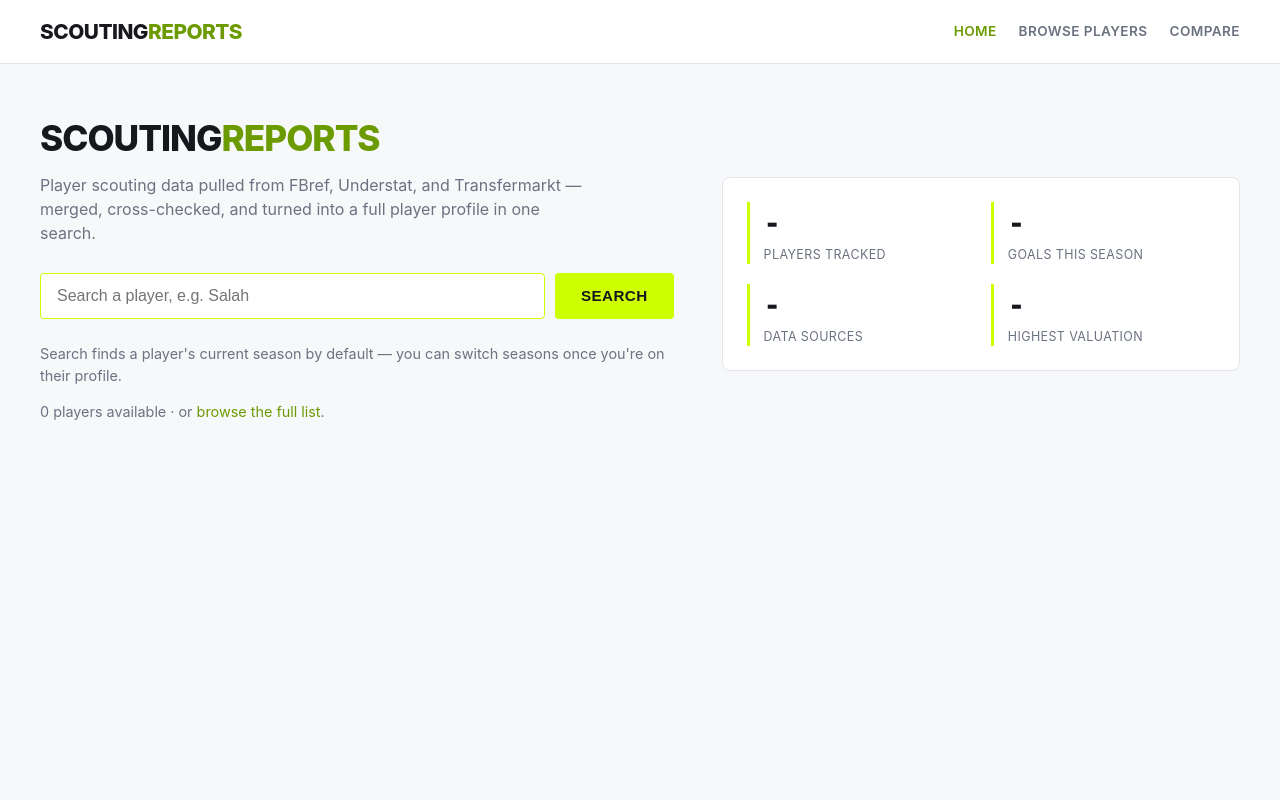
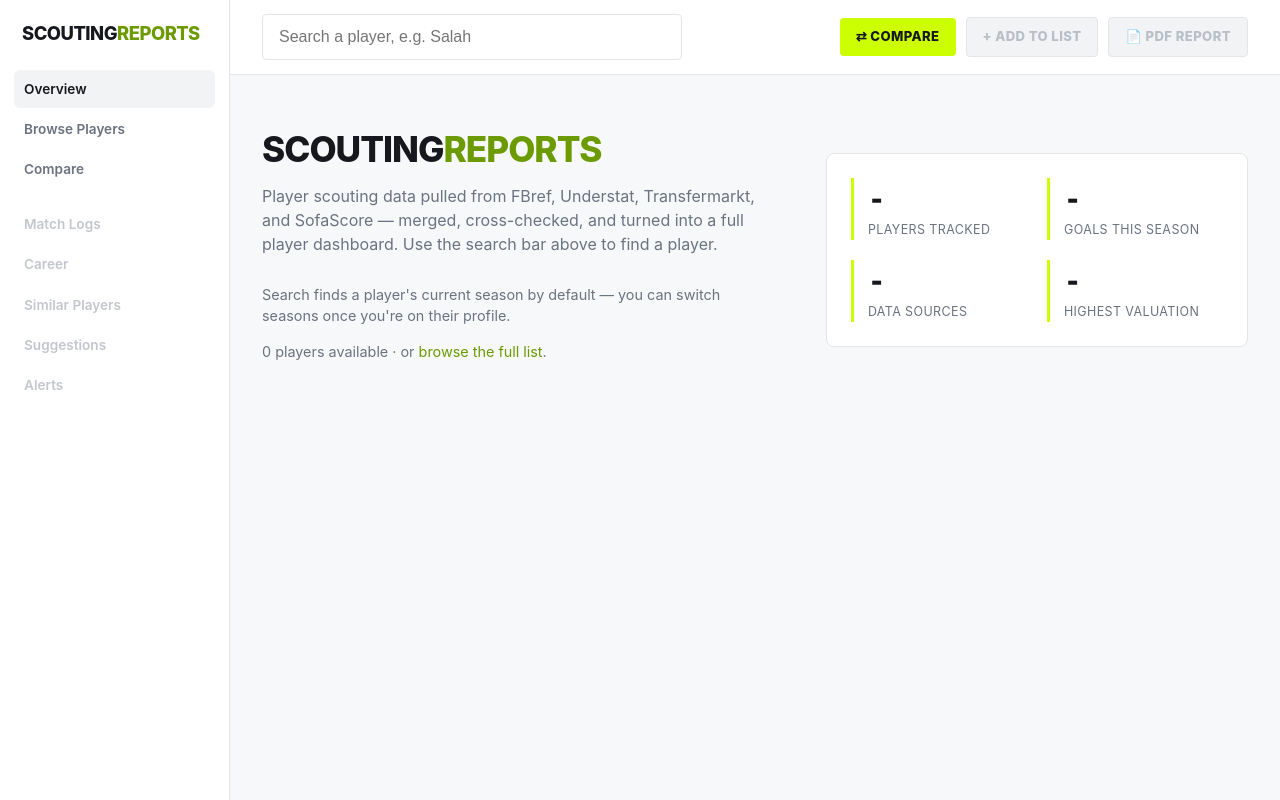
Before and after one commit to ischool073/scouting, a Flask app: page / in a window 1280 px wide. Run offline with Flask 3, Linux system fonts and the light colour scheme; data that the repository does not hold is empty.

Commit message:
Rebuild site shell and player page to match the FootyIQ reference layout
Site shell (base.html):
- Replaced the top nav bar with a left sidebar (Overview / Browse
  Players / Compare as real links; Match Logs / Career / Similar
  Players / Suggestions / Alerts shown as clearly disabled items,
  not fake links to pages that don't exist).
- Top bar now holds the global search, Compare/Add to List/PDF
  Report buttons (the latter two honestly disabled -- not built),
  and a season dropdown via a new topbar_extra block.
- Kept the bright theme from the prior request; this image was dark
  but that was already explicitly overridden.

Player profile page: rebuilt as a proper multi-row dashboard --
- Row 1: bio + key numbers (3-col: bio/key-numbers, radar + match
  rating, position placeholder)
- Row 2: 4-across category grid (was 2x2)
- Row 3: shot map / pass map / passes-into-final-third / progressive
  actions, each a clearly labeled "not available" panel (real layout
  slot, honest content) rather than silently omitted or faked
- Sidebar card: Recent Form + Season Averages, same treatment
- Bottom comparison bar using the real percentile methodology
  (position group, competition, minimum-minutes threshold) with
  headline percentile chips (Goals/xG/Assists/Key Passes/
  Interceptions/Duels Won %/Match Rating)

Investigated shot maps/heatmaps further per explicit authorization,
but backed off: after the earlier full-league SofaScore batch, even
previously-working endpoints started returning a "challenge" 403 --
our own request volume tripped their bot detection into an active
block. Pushing further right now would only fail and would be poor
etiquette on top of an already-large batch, so left those panels as
honest placeholders rather than pursuing more scraping immediately.

Fixed a display bug the new percentile chips exposed: Jinja's `round`
filter returns a float, so percentiles were rendering as "91.0st"
instead of "91st" in three places -- all now piped through `| int`.

54 unit tests still passing (no test changes needed; this was
presentation-layer plus two new profile-dict fields already covered
by existing fixtures).

```diff
--- a/scouting_reports/reports/generator.py
+++ b/scouting_reports/reports/generator.py
@@ -24,7 +24,7 @@ from scouting_reports.reports.selectors import (
     market_value_selection,
     shot_volume_selection,
 )
-from scouting_reports.stats.percentiles import percentile, position_group
+from scouting_reports.stats.percentiles import MIN_MINUTES_FOR_PERCENTILE, percentile, position_group
 
 TEMPLATE_DIR = Path(__file__).parent / "templates"
 
@@ -286,6 +286,28 @@ def build_player_profile(conn: sqlite3.Connection, player_id: int, competition_i
         for title, fields in category_source.items()
     }
 
+    # Bottom comparison bar: a handful of headline percentiles, computed the same way as
+    # everywhere else (real cohort-based percentile(), not a fabricated "rank out of N").
+    highlight_columns = (
+        [("Save %", "save_pct"), ("Clean Sheet %", "clean_sheet_pct"), ("Match Rating", "sofascore_rating")]
+        if is_goalkeeper
+        else [
+            ("Goals", "goals"), ("xG", "xg"), ("Assists", "assists"), ("Key Passes", "key_passes"),
+            ("Interceptions", "interceptions"), ("Duels Won %", "duels_won_pct"), ("Match Rating", "sofascore_rating"),
+        ]
+    )
+    highlight_chips = []
+    for label, column in highlight_columns:
+        pct = percentile(conn, player_id, season_id, competition_id, column) if row[column] is not None else None
+        if pct is not None:
+            highlight_chips.append({"label": label, "percentile": pct})
+
+    comparison_context = {
+        "position_group": position_group(row["primary_position"]),
+        "competition_name": competition["display_name"] if competition else competition_id,
+        "min_minutes": MIN_MINUTES_FOR_PERCENTILE,
+    }
+
     sources = conn.execute(
         "SELECT DISTINCT source, MAX(fetched_at) as latest FROM stats_snapshot WHERE player_id = ? GROUP BY source",
         (player_id,),
@@ -311,6 +333,7 @@ def build_player_profile(conn: sqlite3.Connection, player_id: int, competition_i
         "goals": row["goals"],
         "assists": row["assists"],
         "match_rating": row["sofascore_rating"],
+        "match_rating_percentile": percentile(conn, player_id, season_id, competition_id, "sofascore_rating") if row["sofascore_rating"] is not None else None,
         "bio": {
             "date_of_birth": row["date_of_birth"],
             "age": _age(row["date_of_birth"]),
@@ -325,6 +348,8 @@ def build_player_profile(conn: sqlite3.Connection, player_id: int, competition_i
         "sections": sections,
         "stats": stats,
         "categories": categories,
+        "highlight_chips": highlight_chips,
+        "comparison_context": comparison_context,
         "radar": radar,
         "radar_svg": build_radar_svg(radar),
         "sources_line": sources_line,
--- a/scouting_reports/web/app.py
+++ b/scouting_reports/web/app.py
@@ -186,10 +186,11 @@ def players_list():
 @app.route("/search")
 def search():
     player_query = request.args.get("player", "").strip()
-    competition_id = request.args.get("competition", "")
-    season_id = request.args.get("season", "")
+    conn = get_connection()
+    default = _default_competition_season(conn)
+    competition_id = request.args.get("competition") or (default["competition_id"] if default else "")
+    season_id = request.args.get("season") or (default["season_id"] if default else "")
 
-    conn = get_connection()
     matches = conn.execute(
         """SELECT DISTINCT p.player_id, p.canonical_name, p.last_team_hint
            FROM player p JOIN player_season_stat_flat f ON f.player_id = p.player_id
--- a/scouting_reports/web/templates/base.html
+++ b/scouting_reports/web/templates/base.html
@@ -13,6 +13,7 @@
             --card: #ffffff;
             --card-alt: #f1f3f5;
             --border: #e3e5e9;
+            --sidebar-w: 230px;
         }
         * { box-sizing: border-box; }
         body {
@@ -24,31 +25,52 @@
         }
         a { color: var(--accent-dim); text-decoration: none; }
         a:hover { text-decoration: underline; }
-        .page { max-width: 1440px; margin: 0 auto; padding: 0 40px 60px; }
-        nav.top {
+
+        /* --- App shell: left sidebar + main area --- */
+        .app-shell { display: flex; min-height: 100vh; }
+        .sidebar {
+            width: var(--sidebar-w); flex-shrink: 0; background: var(--card);
+            border-right: 1px solid var(--border); padding: 20px 14px; position: sticky; top: 0;
+            height: 100vh; overflow-y: auto;
+        }
+        .sidebar .brand {
+            font-size: 1.15rem; font-weight: 800; letter-spacing: -0.5px; text-transform: uppercase;
+            color: var(--ink); text-decoration: none; display: block; margin-bottom: 22px; padding: 0 8px;
+        }
+        .sidebar .brand span { color: var(--accent-dim); }
+        .sidebar nav a, .sidebar nav .disabled {
+            display: block; padding: 9px 10px; border-radius: 6px; font-size: 0.85rem; font-weight: 600;
+            color: var(--muted); margin-bottom: 2px;
+        }
+        .sidebar nav a:hover { background: var(--card-alt); color: var(--ink); text-decoration: none; }
+        .sidebar nav a.active { background: var(--card-alt); color: var(--ink); }
+        .sidebar nav .disabled { color: #c3c7cd; cursor: default; }
+        .sidebar nav .section-gap { height: 14px; }
+
+        .main-area { flex: 1; min-width: 0; }
+        .topbar {
             background: var(--card); border-bottom: 1px solid var(--border);
             position: sticky; top: 0; z-index: 10;
+            padding: 14px 32px; display: flex; align-items: center; justify-content: space-between; gap: 16px; flex-wrap: wrap;
         }
-        nav.top .inner {
-            max-width: 1440px; margin: 0 auto; padding: 16px 40px;
-            display: flex; align-items: center; justify-content: space-between; flex-wrap: wrap; gap: 12px;
+        .topbar .topbar-actions { display: flex; align-items: center; gap: 10px; flex-wrap: wrap; }
+        .topbar-actions button, .topbar-actions .btn {
+            padding: 9px 16px; font-size: 0.82rem;
         }
+        .topbar-actions .btn.disabled {
+            background: var(--card-alt); color: #b9bec7; border: 1px solid var(--border); cursor: default;
+        }
+        @media (max-width: 900px) {
+            .app-shell { flex-direction: column; }
+            .sidebar { width: 100%; height: auto; position: static; border-right: none; border-bottom: 1px solid var(--border); }
+        }
+
+        .page { max-width: 1440px; margin: 0 auto; padding: 24px 32px 60px; }
         @media (max-width: 700px) {
-            .page { padding: 0 16px 40px; }
-            nav.top .inner { padding: 14px 16px; }
+            .page { padding: 16px 16px 40px; }
+            .topbar { padding: 12px 16px; }
         }
-        nav.top .brand {
-            font-size: 1.3rem; font-weight: 800; letter-spacing: -0.5px; text-transform: uppercase;
-            color: var(--ink); text-decoration: none;
-        }
-        nav.top .brand span { color: var(--accent-dim); }
-        nav.top .links { display: flex; gap: 22px; }
-        nav.top .links a {
-            color: var(--muted); font-weight: 600; font-size: 0.85rem; text-transform: uppercase;
-            letter-spacing: 0.4px;
-        }
-        nav.top .links a.active, nav.top .links a:hover { color: var(--accent-dim); text-decoration: none; }
-        .hero { padding: 48px 0 28px; }
+        .hero { padding: 24px 0 28px; }
         .hero h1 { font-size: 2.2rem; font-weight: 800; letter-spacing: -1px; margin: 0 0 8px; text-transform: uppercase; }
         .hero h1 span { color: var(--accent-dim); }
         .hero p.lede { color: var(--muted); font-size: 1rem; max-width: 560px; margin: 0 0 28px; }
@@ -62,12 +84,12 @@
             padding: 13px 16px; border-radius: 4px; border: 1.5px solid var(--border);
             background: var(--card); color: var(--ink); font-size: 0.95rem;
         }
-        button {
+        button, .btn {
             padding: 13px 26px; border-radius: 4px; border: none;
             background: var(--accent); color: var(--ink); font-weight: 800; font-size: 0.95rem; cursor: pointer;
-            text-transform: uppercase; letter-spacing: 0.4px;
+            text-transform: uppercase; letter-spacing: 0.4px; display: inline-block;
         }
-        button:hover { filter: brightness(0.92); text-decoration: none; }
+        button:hover, .btn:hover { filter: brightness(0.92); text-decoration: none; }
         .card {
             background: var(--card); border: 1px solid var(--border); border-radius: 8px;
             padding: 28px 32px; box-shadow: 0 1px 3px rgba(16, 24, 40, 0.06);
@@ -107,7 +129,6 @@
         }
         .source-links a:hover { border-color: var(--accent-dim); color: var(--accent-dim); text-decoration: none; }
 
-        /* Desktop-first layouts: sidebar + main content, side by side on wide viewports. */
         .layout-2col { display: grid; grid-template-columns: 340px 1fr; gap: 28px; align-items: start; }
         .hero-2col { display: grid; grid-template-columns: 1.1fr 0.9fr; gap: 48px; align-items: center; }
         @media (max-width: 900px) {
@@ -128,21 +149,45 @@
         }
         .comp-badge .meta { font-size: 0.72rem; color: var(--muted); line-height: 1.3; }
         .comp-badge .meta strong { display: block; color: var(--ink); font-size: 0.82rem; font-weight: 700; }
+        .unavailable {
+            border: 1.5px dashed var(--border); border-radius: 8px; padding: 20px;
+            display: flex; align-items: center; justify-content: center; text-align: center;
+            color: var(--muted); font-size: 0.78rem; min-height: 120px; background: var(--card-alt);
+        }
     </style>
 </head>
 <body>
-    <nav class="top">
-        <div class="inner">
+    <div class="app-shell">
+        <aside class="sidebar">
             <a class="brand" href="/">Scouting<span>Reports</span></a>
-            <div class="links">
-                <a href="/" class="{{ 'active' if active_page == 'home' else '' }}">Home</a>
+            <nav>
+                <a href="/" class="{{ 'active' if active_page == 'home' else '' }}">Overview</a>
                 <a href="/players" class="{{ 'active' if active_page == 'players' else '' }}">Browse Players</a>
                 <a href="/compare" class="{{ 'active' if active_page == 'compare' else '' }}">Compare</a>
+                <div class="section-gap"></div>
+                <span class="disabled">Match Logs</span>
+                <span class="disabled">Career</span>
+                <span class="disabled">Similar Players</span>
+                <span class="disabled">Suggestions</span>
+                <span class="disabled">Alerts</span>
+            </nav>
+        </aside>
+        <div class="main-area">
+            <div class="topbar">
+                <form action="/search" method="get" style="display:flex; flex:1; max-width:420px; margin:0;">
+                    <input type="text" name="player" placeholder="Search a player, e.g. Salah" style="min-width:0;">
+                </form>
+                <div class="topbar-actions">
+                    <a class="btn" href="/compare">&#8644; Compare</a>
+                    <span class="btn disabled">+ Add to list</span>
+                    <span class="btn disabled">&#128196; PDF Report</span>
+                    {% block topbar_extra %}{% endblock %}
+                </div>
+            </div>
+            <div class="page">
+                {% block content %}{% endblock %}
             </div>
         </div>
-    </nav>
-    <div class="page">
-        {% block content %}{% endblock %}
     </div>
 </body>
 </html>
--- a/scouting_reports/web/templates/index.html
+++ b/scouting_reports/web/templates/index.html
@@ -3,21 +3,7 @@
 <div class="hero hero-2col">
     <div>
         <h1>Scouting<span>Reports</span></h1>
-        <p class="lede">Player scouting data pulled from FBref, Understat, and Transfermarkt &mdash; merged, cross-checked, and turned into a full player profile in one search.</p>
-
-        <form action="/search" method="get" class="search">
-            <input type="text" name="player" list="player-names" placeholder="Search a player, e.g. Salah" autofocus required>
-            <input type="hidden" name="competition" value="{{ default.competition_id if default else '' }}">
-            <input type="hidden" name="season" value="{{ default.season_id if default else '' }}">
-            <button type="submit">Search</button>
-        </form>
-
-        <datalist id="player-names">
-            {% for p in players %}
-            <option value="{{ p.canonical_name }}">{{ p.canonical_name }} ({{ p.last_team_hint }})</option>
-            {% endfor %}
-        </datalist>
-
+        <p class="lede">Player scouting data pulled from FBref, Understat, Transfermarkt, and SofaScore &mdash; merged, cross-checked, and turned into a full player dashboard. Use the search bar above to find a player.</p>
         <p style="color:var(--muted); font-size: 0.9rem;">
             Search finds a player's current season by default &mdash; you can switch seasons once you're on their profile.
         </p>
```
Also changed, not shown: scouting_reports/web/templates/profile.html (+146 -79 lines).
